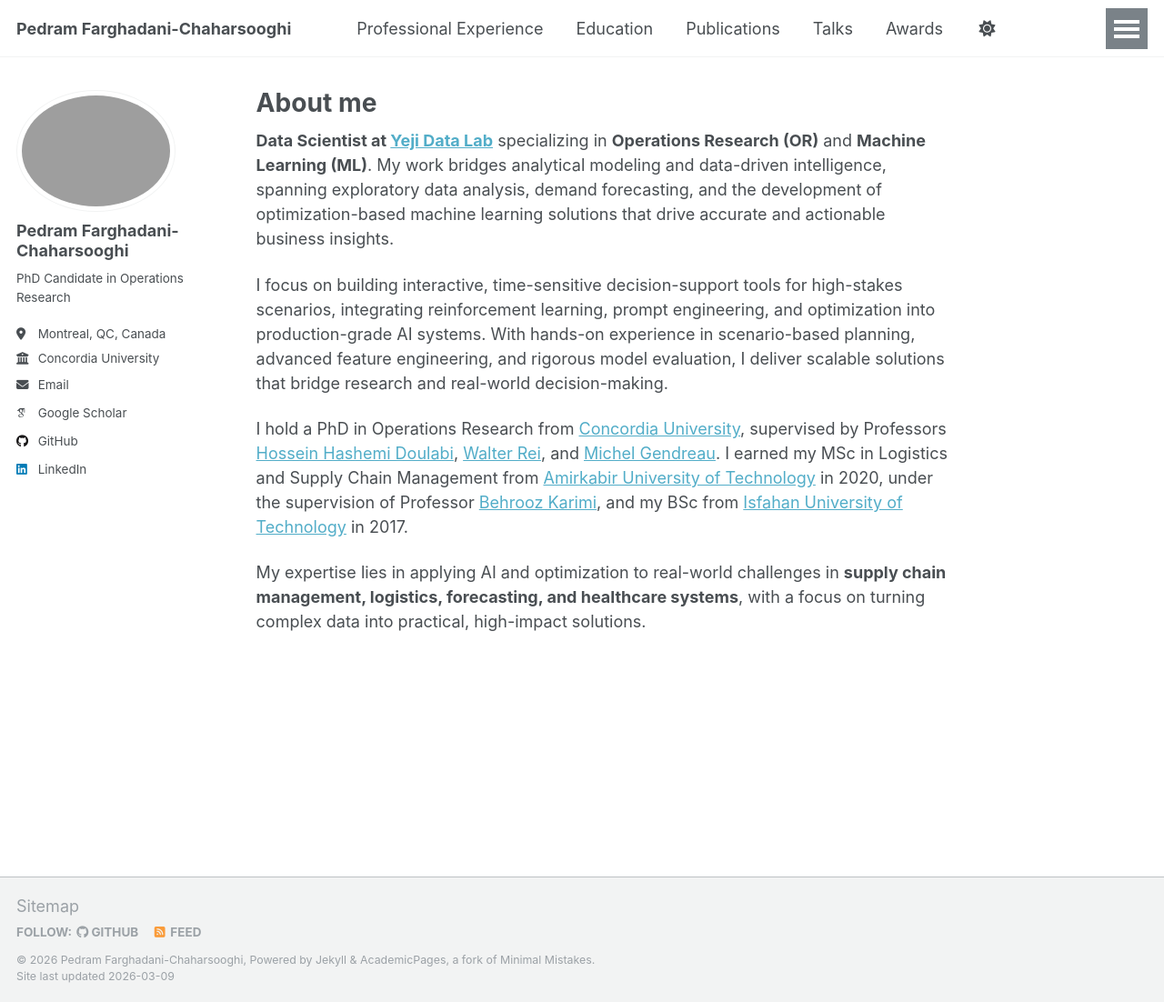
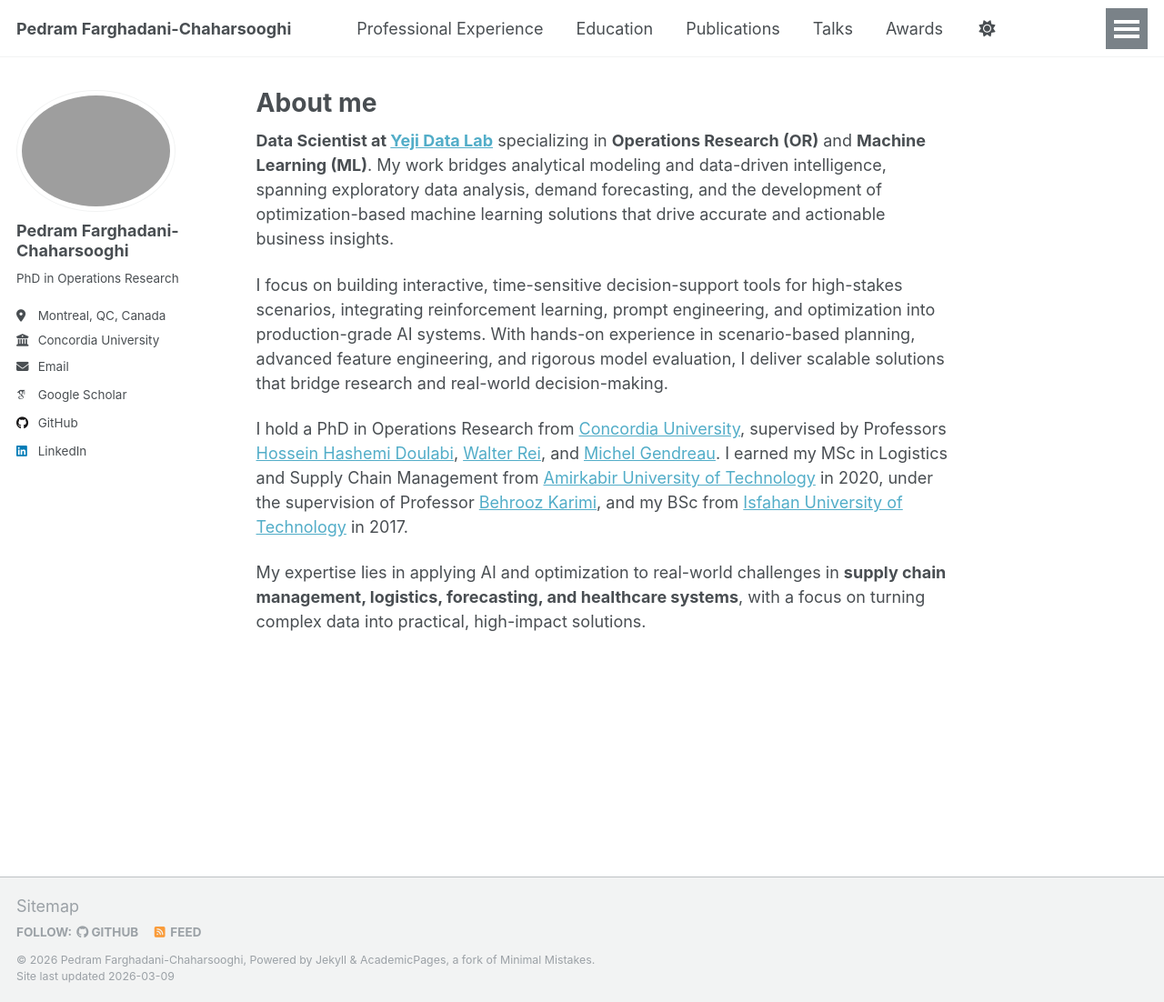
Before and after one commit to Pedram-Fdi/Pedram-Fdi.github.io, a Jekyll site: the page built from _pages/about.md, in a window 1280 px wide and 1102 px high. Shown: the whole window at 91% size. Built offline with Jekyll 4.4.1, drawn with Linux system fonts in a browser that asks for light colours; some web fonts are replaced.

Commit message:
Update _config.yml

```diff
--- a/_config.yml
+++ b/_config.yml
@@ -12,7 +12,7 @@ site_theme               : "default"
 title                    : "Pedram Farghadani-Chaharsooghi"
 title_separator          : "-"
 name                     : &name "Pedram Farghadani-Chaharsooghi"
-description              : &description "PhD Candidate in Operations Research"
+description              : &description "PhD in Operations Research"
 url                      : https://pedram-fdi.github.io
 baseurl                  : "" # the subpath of your site, e.g. "/blog"
 repository               : "pedram-fdi/pedram-fdi.github.io"
@@ -25,7 +25,7 @@ author:
   avatar           : "https://pedram-fdi.github.io/files/HeadShot.png"
   name             : "Pedram Farghadani-Chaharsooghi"
   pronouns         :
-  bio              : "PhD Candidate in Operations Research"
+  bio              : "PhD in Operations Research"
   location         : "Montreal, QC, Canada"
   employer         : "Concordia University"
   uri              : # URL
```
